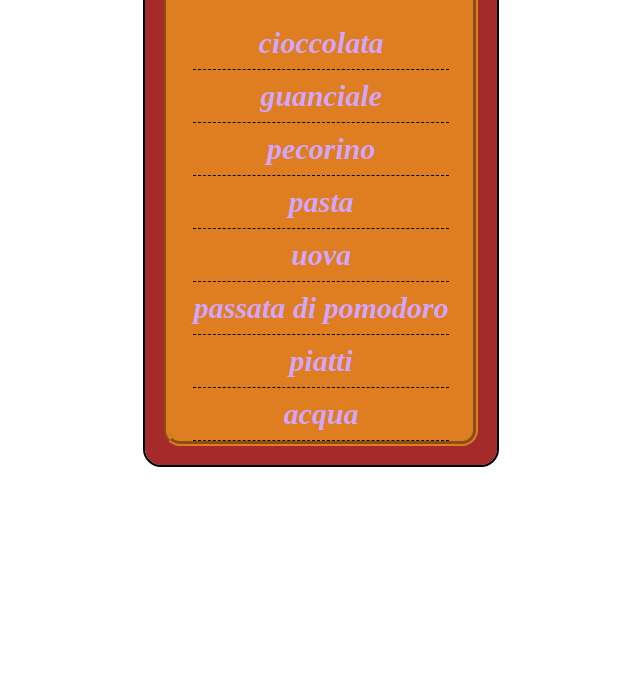
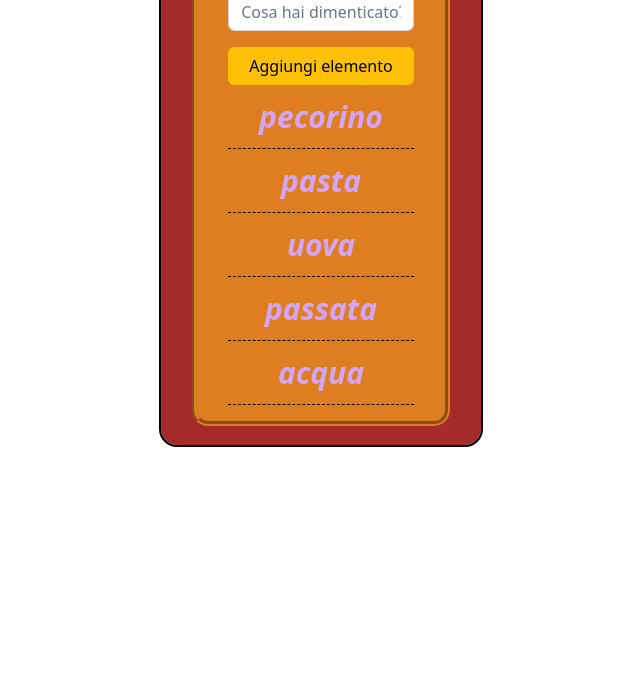
Before and after one commit to ldm0805/-js-lista-spesa, a plain HTML site: page index.html in a window 1280 px wide. Shown: the part 124-800 px from the top of the page, without its empty margins (319-959 px from the left). Drawn offline with nearby package versions, Linux system fonts and the light colour scheme.

Commit message:
Aggiunto input e controllo sull'input

```diff
--- a/css/style.css
+++ b/css/style.css
@@ -5,14 +5,15 @@
 }
 
 .container{
-    width: 22em;
-    margin: 3rem auto;
+    margin: 2rem auto;
+    width: 20em;
     display: flex;
     justify-content: center;
     background-color: brown;
     outline: 2px solid black;
     border-radius: 1em;
 }
+
 
 .shopping-list{
     padding:0px;
@@ -25,7 +26,7 @@ h1{
 }
 
 .col{
-    border: 5px groove  rgb(223, 125, 33);
+    border: 5px groove rgb(223, 125, 33);
     border-radius: 1em;
     margin: 1.2em;
     background-color: rgb(223, 125, 33);
--- a/index.html
+++ b/index.html
@@ -4,6 +4,7 @@
     <meta charset="UTF-8">
     <meta http-equiv="X-UA-Compatible" content="IE=edge">
     <meta name="viewport" content="width=device-width, initial-scale=1.0">
+    <link href="https://cdn.jsdelivr.net/npm/bootstrap@5.2.3/dist/css/bootstrap.min.css" rel="stylesheet" integrity="sha384-rbsA2VBKQhggwzxH7pPCaAqO46MgnOM80zW1RWuH61DGLwZJEdK2Kadq2F9CUG65" crossorigin="anonymous">
     <link rel="stylesheet" href="https://cdnjs.cloudflare.com/ajax/libs/animate.css/4.1.1/animate.min.css">
     <title>Esercizio: lista della spesa</title>
     <link rel="stylesheet" href="./css/style.css">
@@ -11,11 +12,12 @@
 <body>
     <div class="container">
         <div class="col">
-            <h1>Lista della spesa</h1>
-            <ul class="shopping-list">
+            <h4 class="my-3">Lista della spesa</h4>
+                <input id="item_add" class="mb-3 form-control w-75" type="text" placeholder="Cosa hai dimenticato?">
+                <button id="item_up" class="btn btn-warning w-75" value="Submit">Aggiungi elemento</button>
+            <ul class="shopping-list w-75">
 
             </ul>
-
         </div>
     </div>
 
--- a/js/script.js
+++ b/js/script.js
@@ -1,8 +1,24 @@
-const list =['cioccolata', 'guanciale', 'pecorino', 'pasta', 'uova','passata di pomodoro', 'piatti', 'acqua']
+const list =['pecorino', 'pasta' , 'uova','passata ', 'acqua']
 const list_container = document.querySelector('.shopping-list')
+let item = 0;
+let item_add = 0;
+let item_up = 0;
+let spesa_item
+let count = 0;
 
-let item = 0;
-console.log(list.length)
+let button = document.getElementById('item_up')
+button.addEventListener('click', function(){
+
+    spesa_item = document.getElementById("item_add").value;
+
+    if (spesa_item == "") {
+        alert("Inserisci un'elemento");
+        return false;
+      }
+
+    else{
+
+    count = list.push(spesa_item);
 
     while( item < list.length){
 
@@ -16,3 +32,20 @@ while( item < list.length){
 
         item++
     }
+}
+
+})
+
+while( item < list.length){
+
+      let list_item = document.createElement('li');
+
+      list_item.innerText = list[item];
+
+      list_item.classList.add('list-class', 'animate__headShake');
+
+      list_container.append(list_item);
+
+      item++
+
+  }
```
Lines whose indentation alone changed are shown as unchanged.
